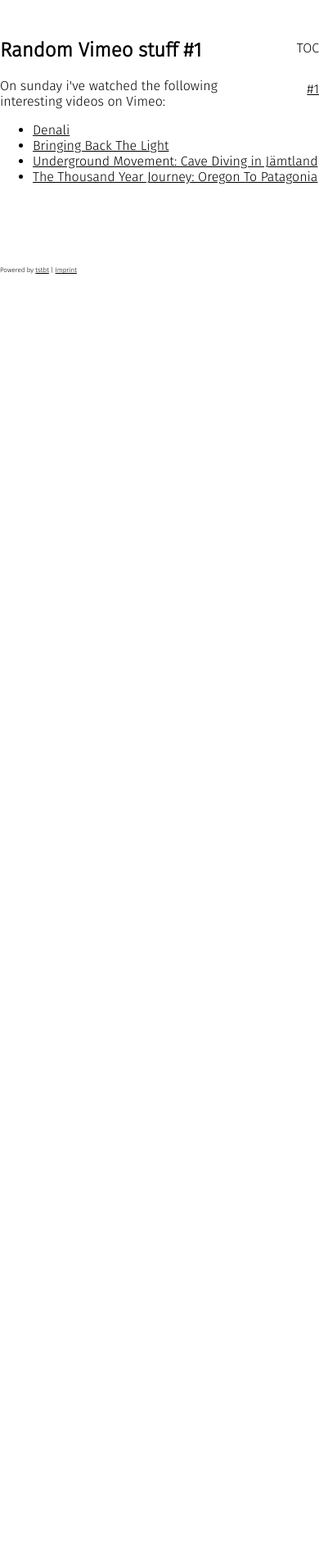
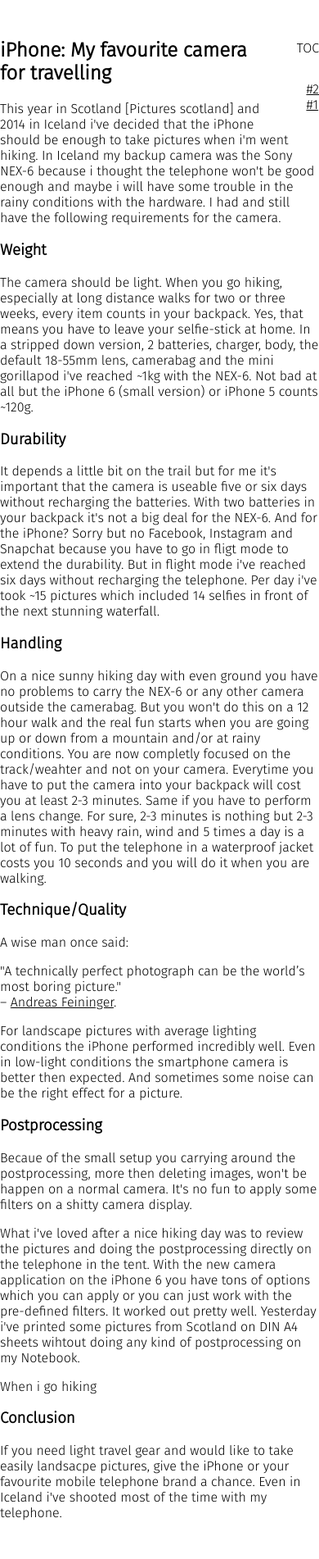
Before and after one commit to mrsellars/tim_keller, a plain HTML site: page blog/index.html in a window 390 px wide. Shown: the part 62-1964 px from the top of the page at 82% size. Before the commit the page ends 844 px from the top, so only its background shows below. Drawn offline with Linux system fonts and the light colour scheme.

Commit message:
Add iphone article.

```diff
--- a/blog/index.html
+++ b/blog/index.html
@@ -29,9 +29,48 @@
       <div class='toc'>
         <span class='pull-right'>TOC</span>
         <ul>
+          <li><a href="#2">#2</a></li>
           <li><a href="#1">#1</a></li>
         </ul>
       </div>
+
+      <article id='2'>
+        <h2>iPhone: My favourite camera for travelling </h2>
+
+        <p>This year in Scotland [Pictures scotland] and 2014 in Iceland i've decided that the iPhone should be enough to take pictures when i'm went hiking. In Iceland my backup camera was the Sony NEX-6 because i thought the telephone won't be good enough and maybe i will have some trouble in the rainy conditions with the hardware. I had and still have the following requirements for the camera.</p>
+
+        <h3>Weight</h3>
+
+        <p>The camera should be light. When you go hiking, especially at long distance walks for two or three weeks, every item counts in your backpack. Yes, that means you have to leave your selfie-stick at home. In a stripped down version, 2 batteries, charger, body, the default 18-55mm lens, camerabag and the mini gorillapod i've reached ~1kg with the NEX-6. Not bad at all but the iPhone 6 (small version) or iPhone 5 counts ~120g.</p>
+        </ul>
+
+        <h3>Durability</h3>
+
+        <p>It depends a little bit on the trail but for me it's important that the camera is useable five or six days without recharging the batteries. With two batteries in your backpack it's not a big deal for the NEX-6. And for the iPhone? Sorry but no Facebook, Instagram and Snapchat because you have to go in fligt mode to extend the durability. But in flight mode i've reached six days without recharging the telephone. Per day i've took ~15 pictures which included 14 selfies in front of the next stunning waterfall.</p>
+
+        <h3>Handling</h3>
+
+        <p>On a nice sunny hiking day with even ground you have no problems to carry the NEX-6 or any other camera outside the camerabag. But you won't do this on a 12 hour walk and the real fun starts when you are going up or down from a mountain and/or at rainy conditions. You are now completly focused on the track/weahter and not on your camera. Everytime you have to put the camera into your backpack will cost you at least 2-3 minutes. Same if you have to perform a lens change. For sure, 2-3 minutes is nothing but 2-3 minutes with heavy rain, wind and 5 times a day is a lot of fun. To put the telephone in a waterproof jacket costs you 10 seconds and you will do it when you are walking.</p>
+
+        <h3>Technique/Quality</h3>
+
+        <p>A wise man once said:</p>
+
+        <p>"A technically perfect photograph can be the world’s most boring picture." <br/>– <a href="https://de.wikipedia.org/wiki/Andreas_Feininger">Andreas Feininger</a>.</p>
+
+        <p>For landscape pictures with average lighting conditions the iPhone performed incredibly well. Even in low-light conditions the smartphone camera is better then expected. And sometimes some noise can be the right effect for a picture.</p>
+
+        <h3>Postprocessing</h3>
+
+        <p>Becaue of the small setup you carrying around the postprocessing, more then deleting images, won't be happen on a normal camera. It's no fun to apply some filters on a shitty camera display.</p>
+
+        <p>What i've loved after a nice hiking day was to review the pictures and doing the postprocessing directly on the telephone in the tent. With the new camera application on the iPhone 6 you have tons of options which you can apply or you can just work with the pre-defined filters. It worked out pretty well. Yesterday i've printed some pictures from Scotland on DIN A4 sheets wihtout doing any kind of postprocessing on my Notebook.</p>
+        <p>When i go hiking </p>
+
+        <h3>Conclusion</h3>
+
+        <p>If you need light travel gear and would like to take easily landsacpe pictures, give the iPhone or your favourite mobile telephone brand a chance. Even in Iceland i've shooted most of the time with my telephone.</p>
+      </article>
 
       <article id='1'>
         <h2>Random Vimeo stuff #1</h2>
@@ -47,7 +86,7 @@
       </article>
 
       <footer>
-        Powered by <a href='https://github.com/mrsellars/tstbt'>tstbt</a> | <a href='http://tim-keller.info/impressum.html'>Imprint</a>
+        Powered by <a href='https://github.com/mrsellars/tstbt'>tstbt</a> | <a href='http://tim-keller.info'>Home</a> | <a href='http://tim-keller.info/impressum.html'>Imprint</a>
       </footer>
     </div>
   </body>
```
Also changed, not shown: index.html (+0 -1 lines).
